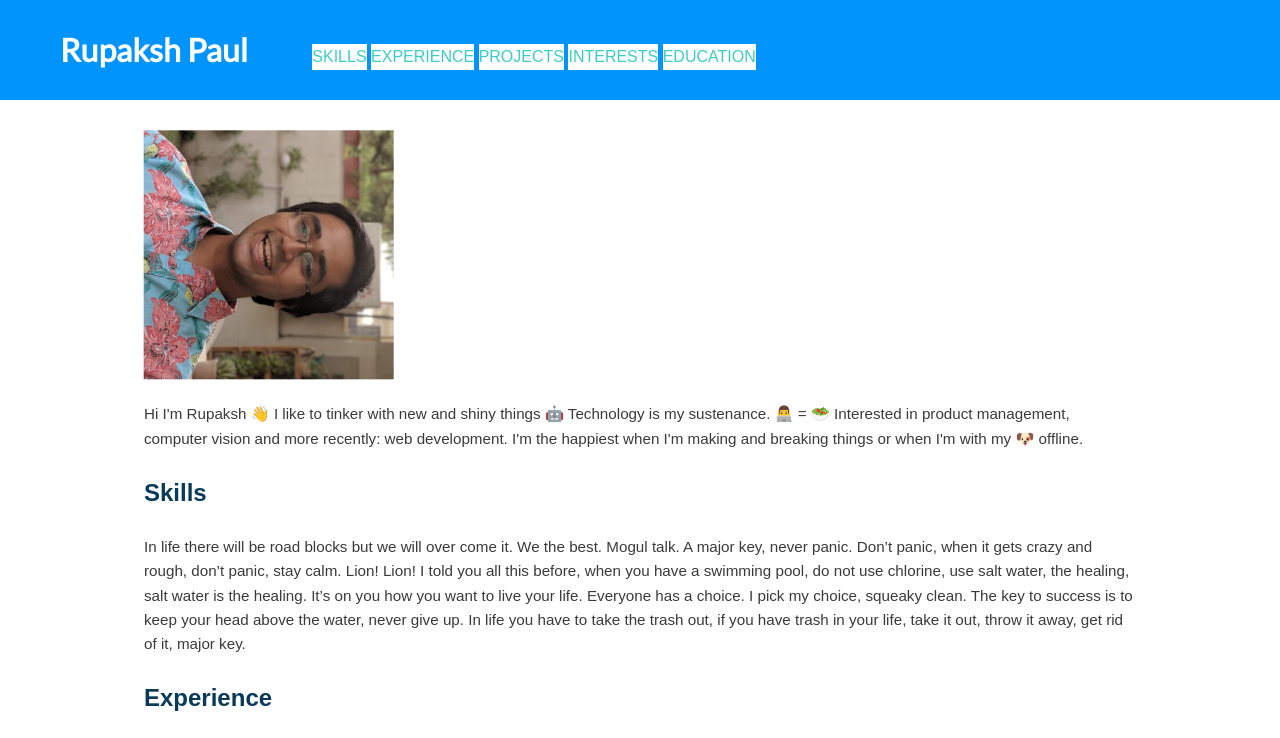
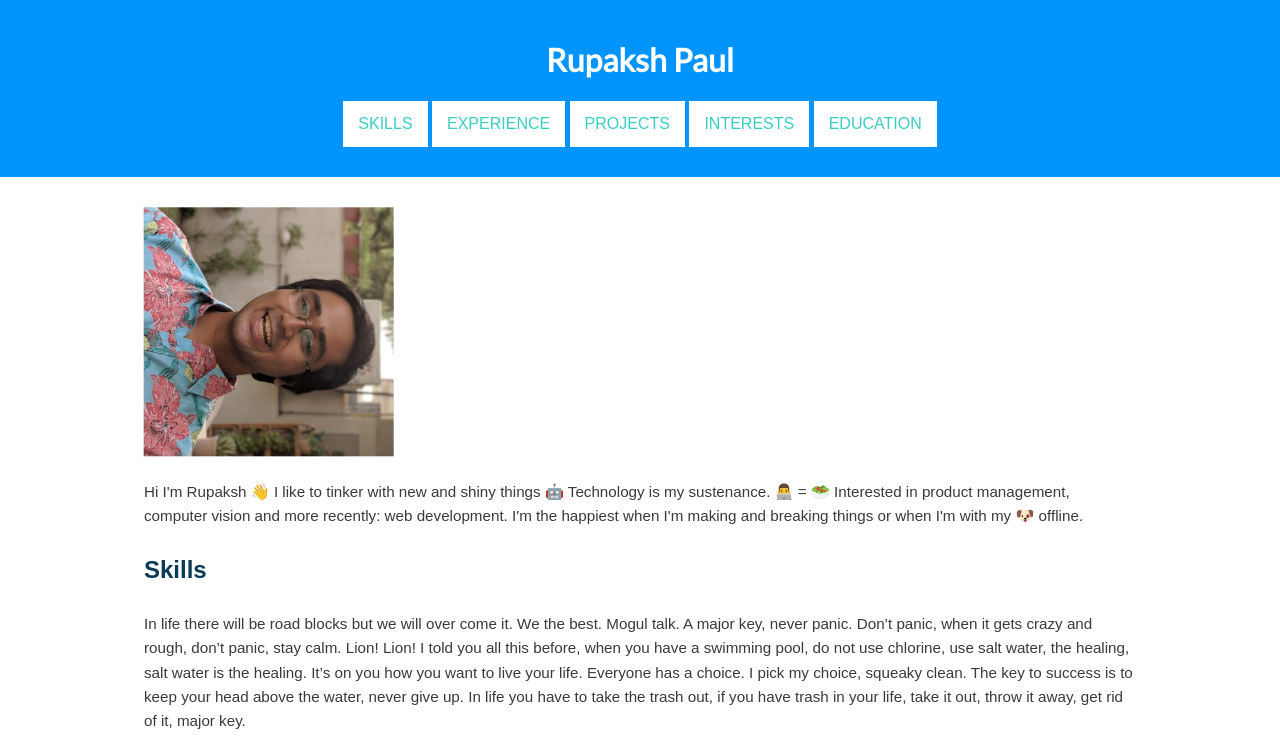
Before and after one commit to theBong/theBong.github.io, a plain HTML site: page index.html in a window 1280 px wide. Shown: the top 738 px of the page. Drawn offline with Linux system fonts and the light colour scheme.

Commit message:
Center Align Header

```diff
--- a/styles.css
+++ b/styles.css
@@ -52,6 +52,12 @@ a {
     color: #093a58;
 }
 
+.Rupaksh a,
+.main-nav a {
+    padding: 10px 15px;
+    display: block;
+}
+
 
 /* =================================
   Base Layout Styles
@@ -78,6 +84,7 @@ a {
 }
 
 .main-header {
+    text-align: center;
     padding-top: 1.5em;
     padding-bottom: 1.5em;
     background: #0194fc;
@@ -96,7 +103,6 @@ a {
         margin: 0 auto;
     }
     .main-nav li,
-    .main-nav,
     .Rupaksh {
         display: inline-block;
     }
```
